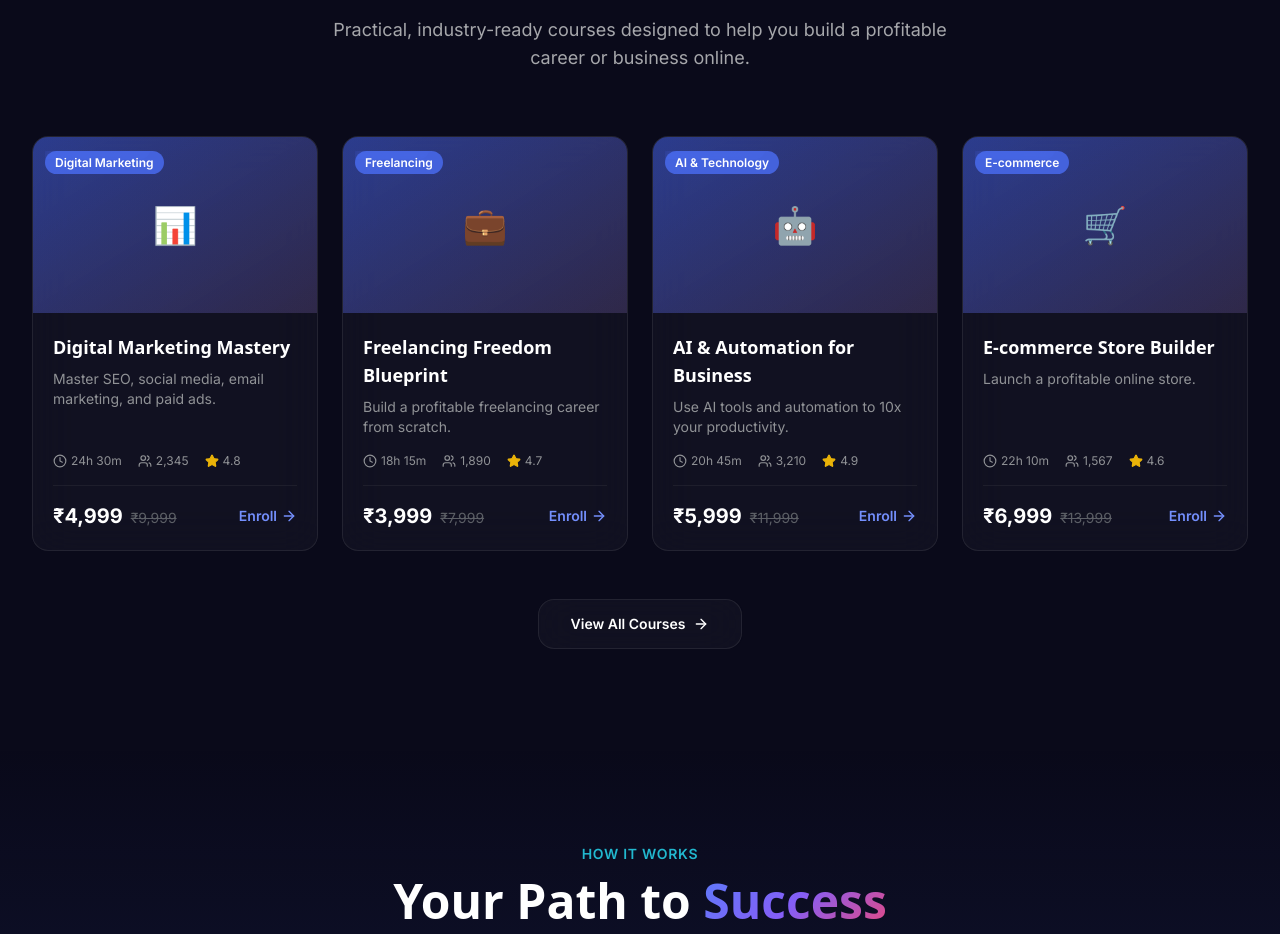
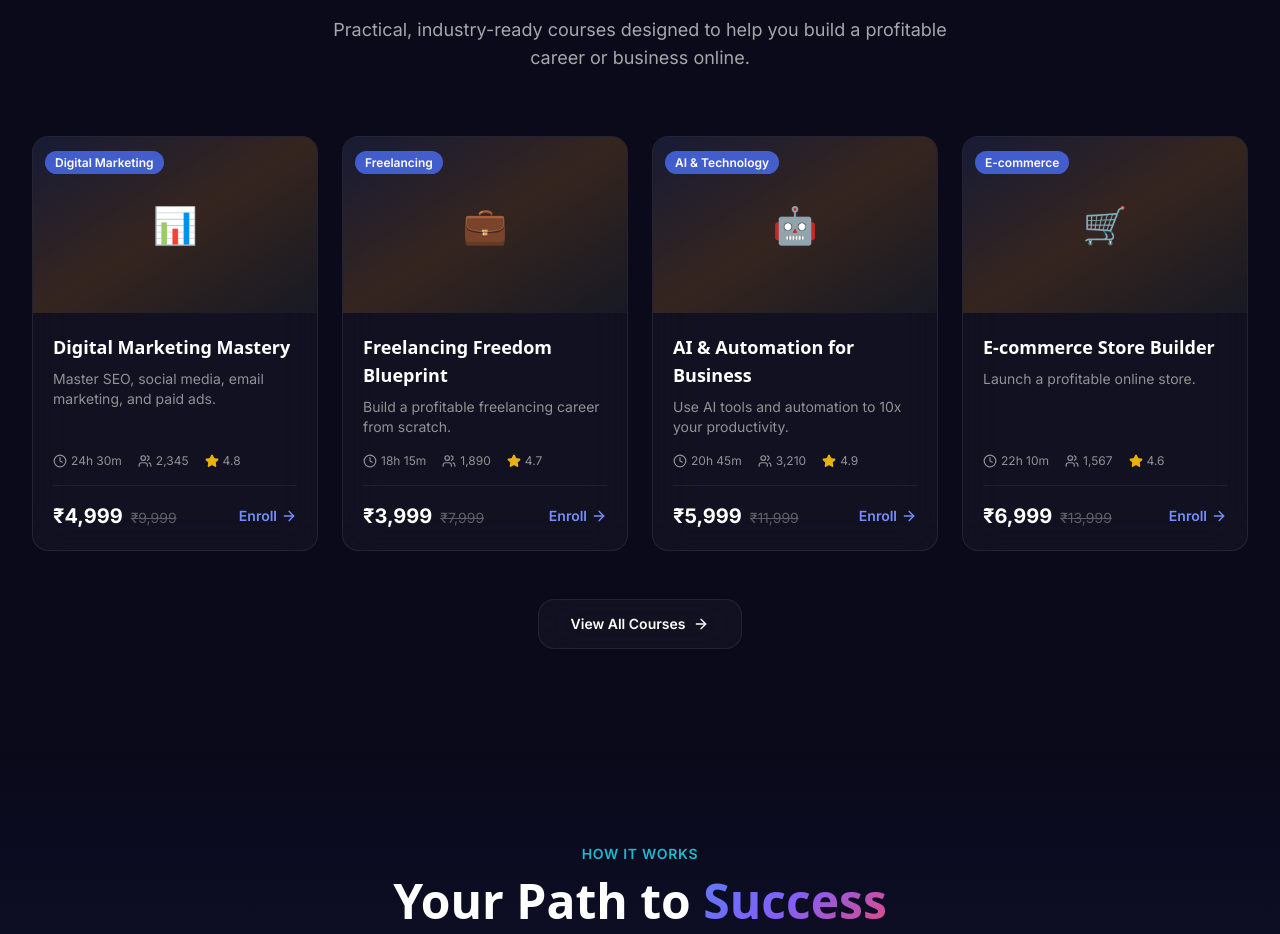
Before and after one commit to Mitesh-Patel-Dev/Skillyukti-platform, a Next.js app in the folder frontend/: page / in a window 1280 px wide. Shown: the part 980-1914 px from the top of the page. Built offline with nearby package versions, Linux system fonts and the light colour scheme; no server answers.

Commit message:
Update CoursesSection.tsx

```diff
--- a/frontend/src/components/landing/CoursesSection.tsx
+++ b/frontend/src/components/landing/CoursesSection.tsx
@@ -56,17 +56,18 @@ export default function CoursesSection({ courses }: CoursesSectionProps) {
                             >
                                 <div className="glass card-hover rounded-2xl overflow-hidden group h-full flex flex-col">
 
-                                    {/* ========================================
-                                        THUMBNAIL
-                                        Full image + matching background
-                                    ======================================== */}
-
+                                    {/* THUMBNAIL */}
                                     <div
-                                        className={`relative isolate overflow-hidden bg-gradient-to-br from-primary-900/50 to-dark-700 ${
-                                            course.mobileThumbnail
-                                                ? 'aspect-[4/5] md:h-44 md:aspect-auto'
-                                                : 'h-44'
-                                        }`}
+                                        className={`relative isolate overflow-hidden
+                                            bg-gradient-to-br
+                                            from-[#171B35]
+                                            via-[#35251F]
+                                            to-[#171923]
+                                            ${
+                                                course.mobileThumbnail
+                                                    ? 'aspect-[4/5] md:h-44 md:aspect-auto'
+                                                    : 'h-44'
+                                            }`}
                                     >
                                         {course.thumbnail &&
                                         course.thumbnail !==
@@ -77,7 +78,7 @@ export default function CoursesSection({ courses }: CoursesSectionProps) {
                                                     src={course.thumbnail}
                                                     alt=""
                                                     aria-hidden="true"
-                                                    className={`absolute inset-0 w-full h-full object-cover scale-110 blur-xl opacity-60 ${
+                                                    className={`absolute inset-0 w-full h-full object-cover scale-110 blur-xl opacity-50 ${
                                                         course.mobileThumbnail
                                                             ? 'hidden md:block'
                                                             : 'block'
@@ -90,12 +91,12 @@ export default function CoursesSection({ courses }: CoursesSectionProps) {
                                                         src={course.mobileThumbnail}
                                                         alt=""
                                                         aria-hidden="true"
-                                                        className="absolute inset-0 w-full h-full object-cover scale-110 blur-xl opacity-60 md:hidden"
+                                                        className="absolute inset-0 w-full h-full object-cover scale-110 blur-xl opacity-50 md:hidden"
                                                     />
                                                 )}
 
-                                                {/* Background Overlay */}
-                                                <div className="absolute inset-0 bg-black/30 pointer-events-none" />
+                                                {/* Background Colour Overlay */}
+                                                <div className="absolute inset-0 bg-gradient-to-br from-[#171B35]/35 via-[#35251F]/10 to-[#171923]/35 pointer-events-none" />
 
                                                 {/* Main Image - Desktop */}
                                                 <img
@@ -120,7 +121,7 @@ export default function CoursesSection({ courses }: CoursesSectionProps) {
                                         ) : (
                                             <>
                                                 {/* Placeholder Background */}
-                                                <div className="absolute inset-0 bg-gradient-to-br from-primary-600/20 to-accent-purple/20" />
+                                                <div className="absolute inset-0 bg-gradient-to-br from-[#171B35] via-[#35251F] to-[#171923]" />
 
                                                 {/* Placeholder Icon */}
                                                 <div className="absolute inset-0 flex items-center justify-center">
@@ -149,10 +150,7 @@ export default function CoursesSection({ courses }: CoursesSectionProps) {
                                         </div>
                                     </div>
 
-                                    {/* ========================================
-                                        COURSE CONTENT
-                                    ======================================== */}
-
+                                    {/* COURSE CONTENT */}
                                     <div className="p-5 flex flex-col flex-1">
 
                                         {/* Course Title */}
```
